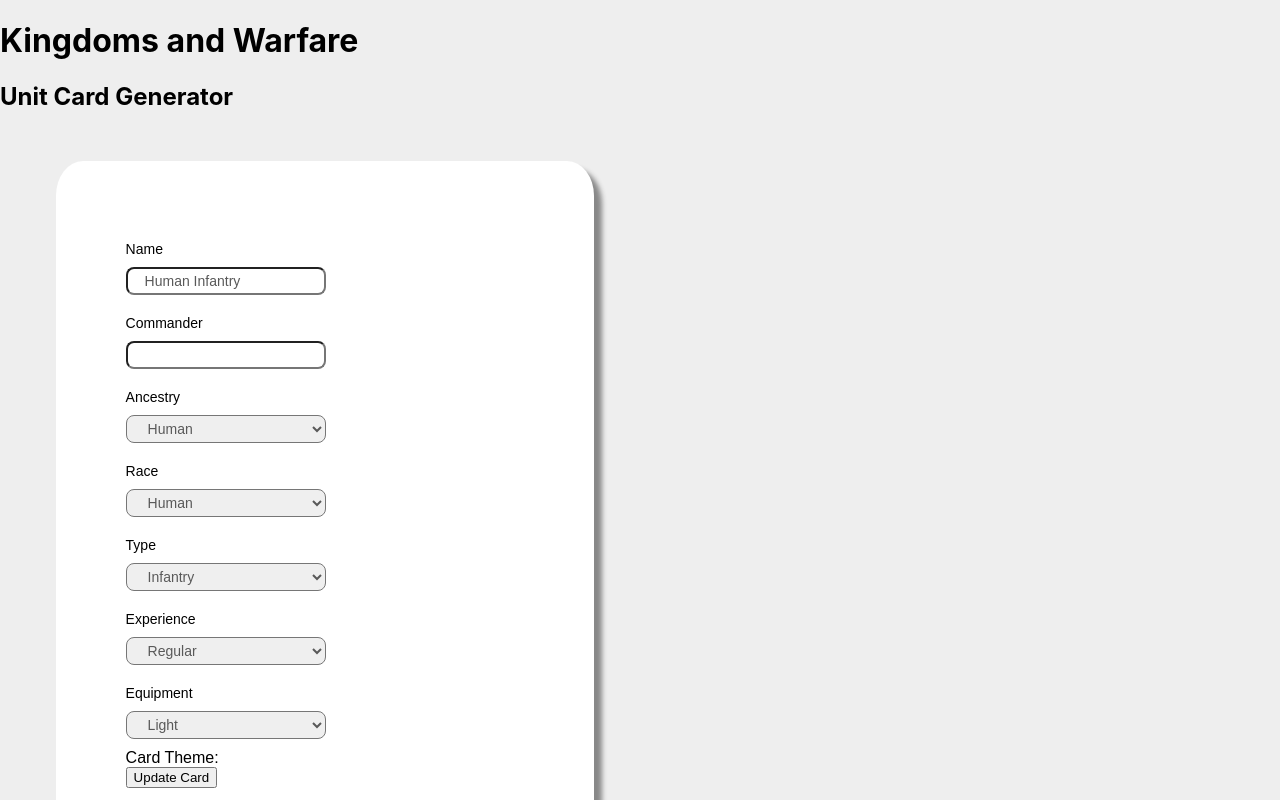
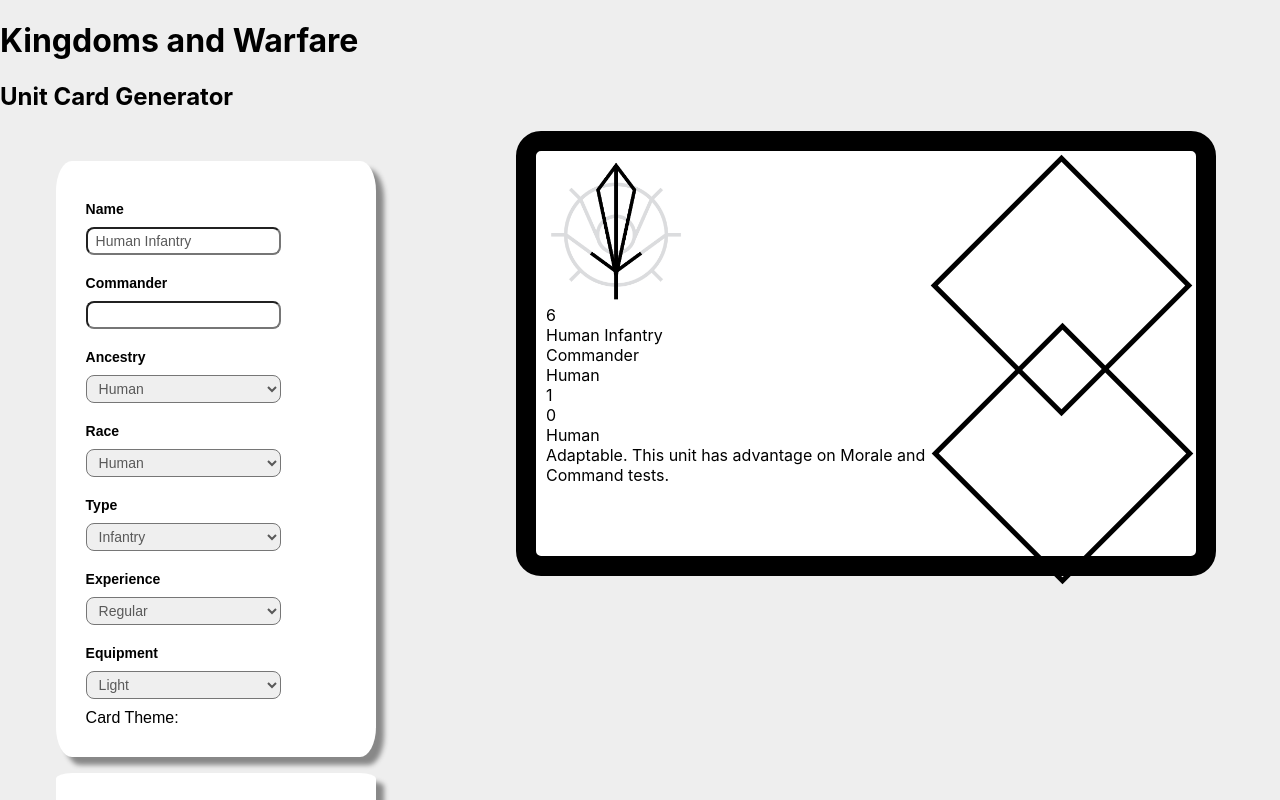
Before and after one commit to ZackBarbari/KW-Unit-Generator, a React (Create React App) app: page / in a window 1280 px wide. Shown: the top 800 px of the page. Built offline with nearby package versions, Linux system fonts and the light colour scheme.

Commit message:
Removed save button, auto-complete added

```diff
--- a/src/components/Input.css
+++ b/src/components/Input.css
@@ -2,14 +2,15 @@
     margin-left: 2%;
     float: left;
     padding: 30px;
-    font-family: sans-serif
+    font-family: sans-serif;
+    width: 25%
 }
 
 .basic-box {
   box-shadow: 8px 8px 5px #888888;
     background-color: rgb(255, 255, 255);
     border-radius: 5%;
-    padding: 70px;
+    padding: 30px;
   }
 
 .trait-box {
@@ -26,8 +27,19 @@
 	box-sizing: border-box;
 	color: #595959;
 	font-size: 14px;
-	padding: 4px 17px;
-	width: 200px;
+	padding: 4px 8px;
+	width: 75%;
+	margin-bottom: 10px;
+}
+
+.greydropdown-styling {
+	background-color: rgba(98, 98, 98, 0.269);
+	border-radius: 8px;
+	box-sizing: border-box;
+	color: #595959;
+	font-size: 14px;
+	padding: 4px 8px;
+	width: 75%;
 	margin-bottom: 10px;
 }
 
@@ -37,13 +49,14 @@
 	box-sizing: border-box;
 	color: #595959;
 	font-size: 14px;
-	padding: 4px 17px;
-	width: 200px;
+	padding: 4px 8px;
+	width: 75%;
 	margin-bottom: 10px;
 }
 
 .titles {
   float:left;
+  font-weight: bold;
   font-size: 14px;
   margin-top: 10px;
   margin-bottom: 10px;
--- a/src/components/InputBox.js
+++ b/src/components/InputBox.js
@@ -6,6 +6,7 @@
 import experience from "../constants/experience";
 import type from "../constants/statics/type";
 import races from '../constants/races';
+import traits from '../constants/traits';
 import { useRef, useState } from "react";
 import defaults from '../constants/statics/defaults';
 import SelectiveDropdown from './forms/racedropdown';
@@ -31,7 +32,7 @@
 
 
     const onSave = () => {
-        //console.log(traitList)
+
         const body = {
             name: nameRef.current.value,
             commander: commandRef.current.value,
@@ -43,13 +44,14 @@
             size: raceMap.get(raceRef.current.value).size,
             traits: traitList
         }
+        console.log(race, traitList)
         //console.log(body)
         onMod(body)
     }
 
     function changeLevy() {
         setLevy(typeRef.current.value === 'levy');
-        //onSave();
+        onSave();
     }
 
     function changeRace() {
@@ -58,8 +60,8 @@
             list[i] = traitMap.get(raceMap.get(raceRef.current.value).traits[i].toString());
         }
         //console.log(raceMap.get(raceRef.current.value).traits)
-        setTraitList(list)
-        //onSave();
+        setTraitList(list);
+        onSave();
     }
 
     return (
@@ -69,20 +71,20 @@
             label="Name"
             ref={nameRef}
             passedValue={defaults.name}
-            //onChange={onSave}
+            onChange={onSave}
             />
         <InputForm
             label="Commander"
             ref={commandRef}
             passedValue={defaults.commander}
-            //onChange={onSave}
+            onChange={onSave}
             />
         <SelectiveDropdown
             label="Ancestry"
             ref={ancestRef}
             passedValue={defaults.ancestry}
             passedOptions={ancestries}
-            //onChange={onSave}
+            onChange={onSave}
             />
         <SelectiveDropdown
             label="Race"
@@ -99,35 +101,28 @@
             passedOptions={type}
             onChange={changeLevy}
             />
-        {!isLevy && (
-            <>
         <Dropdown
             label="Experience"
             ref={expRef}
             passedValue={defaults.exp}
             passedOptions={experience}
-            //onChange={onSave}
+            invalid={isLevy}
+            onChange={onSave}
             />
         <Dropdown
             label="Equipment"
             ref={equipRef}
             passedValue={defaults.equip}
             passedOptions={equipment}
-            //onChange={onSave}
+            invalid={isLevy}
+            onChange={onSave}
             />
-            </>
-            )}
             Card Theme:
             <br></br>
-        <input
-        type ="submit"
-        value="Update Card"
-        onClick={onSave}
-        />
         </div>
         <div className='trait-box'>
         {race && (
-            traitList.map((trait) => (<div>{trait.name} {trait.description}</div>))
+            traitList.map((trait) => (<div><br></br>{trait.name} {trait.description}</div>))
         )}
         </div>
         {raceRef.current.value === "Other" && (
--- a/src/components/forms/dropdown.js
+++ b/src/components/forms/dropdown.js
@@ -3,7 +3,7 @@
 
 // React.forwardRef allows this component to provide the reference info to the parent calling it
 const Dropdown = React.forwardRef(
-  ({ label, passedValue, passedOptions, onChange }, ref) => {
+  ({ label, passedValue, passedOptions, onChange, invalid }, ref) => {
     const [options, setOptions] = useState(passedOptions);
     const [value, setValue] = useState(passedValue);
 
@@ -13,6 +13,7 @@
           {label}
         </label>
         <br /><br />
+        {!invalid && (
         <select
           className='dropdown-styling'
           ref={ref}
@@ -25,6 +26,19 @@
             </option>
           ))}
         </select>
+        )}
+        {invalid && (
+          <select
+          className='greydropdown-styling'
+          ref={ref}
+          defaultValue={value}
+        >
+          {console.log(ref.current.value)}
+          <option value={ref.current.value} key={ref.current.value}>
+            {""}
+          </option>
+        </select>
+        )}
       </div>
     );
   }
--- a/src/constants/traits.js
+++ b/src/constants/traits.js
@@ -1,6 +1,6 @@
 const traits = {
   0: {
-    name: "AAUUUGH!!!.",
+    name: "AAUUUGH!!!",
     description: "When this unit breaks, all adjacent units suffer 1 casualty."
   },
   1: {
@@ -410,7 +410,7 @@
       "When this unit succeeds on a Power test as part of an attack, the target unit must make a Power test (DC = 10 + this unit’s tier). On a failure, the target unit is disorganized. On a success, the target unit is disoriented."
   },
   83: {
-    name: "Load the Bones!.",
+    name: "Load the Bones!",
     description:
       "While any diminished unit is adjacent to this unit, this unit has +2 damage against opposed fortifications."
   },
@@ -515,7 +515,7 @@
       "When this unit succeeds on a Power test as part of an attack, the target unit must succeed on a DC 15 Power test or become weakened until the end of its next activation."
   },
   104: {
-    name: "Max Burn!.",
+    name: "Max Burn!",
     description:
       "As a reaction to activating, this unit can suffer 1 casualty. If it does so, it gets one extra attack and has advantage on Power tests this activation."
   },
@@ -544,7 +544,7 @@
     description: "This unit has no traits."
   },
   110: {
-    name: "Now This Is an AAAUUUGH!.",
+    name: "Now This Is an AAAUUUGH!",
     description:
       "When this unit is diminished, each time it takes casualties from an attack, the attacking unit suffers 1 casualty."
   },
@@ -564,7 +564,7 @@
       "This unit has advantage on tests to resist battle magic, and tests to make maneuvers against this unit have disadvantage."
   },
   114: {
-    name: "Owlbears Can’t Fly?!.",
+    name: "Owlbears Can’t Fly?!",
     description:
       "While this unit has the cavalry type, it can use a bonus action to change its type to Aerial until the beginning of its next activation. Recharge 5–6."
   },
@@ -644,7 +644,7 @@
       "Any opposed infantry or artillery unit adjacent to this unit has its movement reduced to 0 and cannot benefit from bonus movement."
   },
   130: {
-    name: "Rock!.",
+    name: "Rock",
     description:
       "As an action, this unit can make an Attack test against any opposed unit, with disadvantage if the target is an aerial unit. Recharge 4–6."
   },
@@ -803,7 +803,7 @@
     description: "This unit always succeeds on Command and Morale tests."
   },
   169: {
-    name: "You Follow!.",
+    name: "You Follow",
     description: "Whenever this unit successfully uses the Follow Up maneuver, each goblinoid unit in the rank this unit leaves can move 1 space."
   },
   170: {
```
